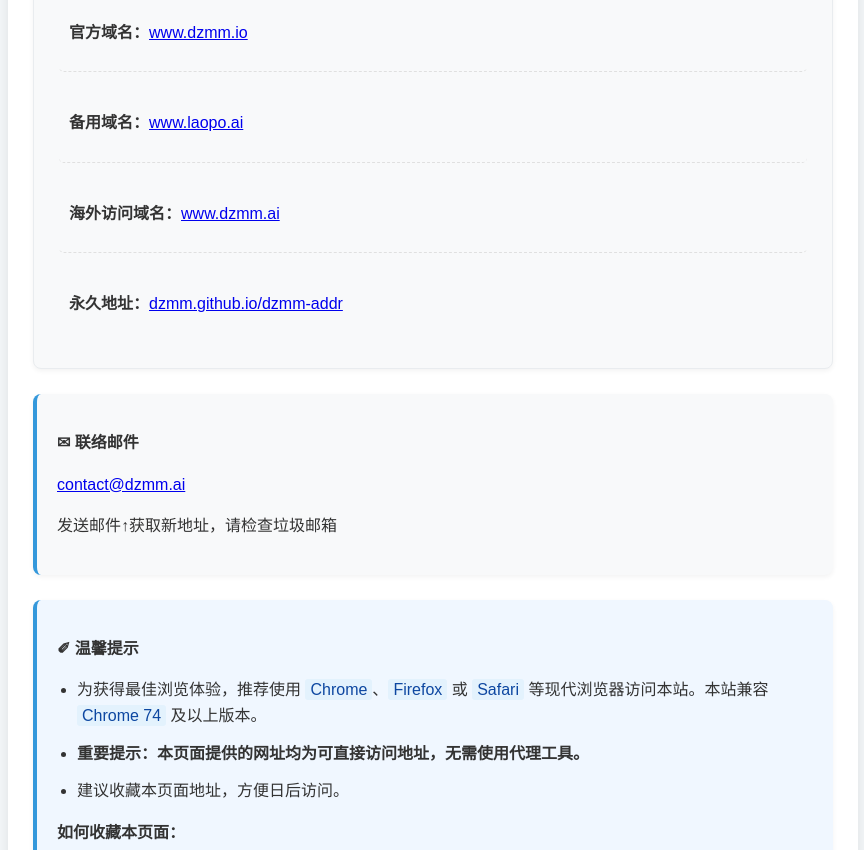
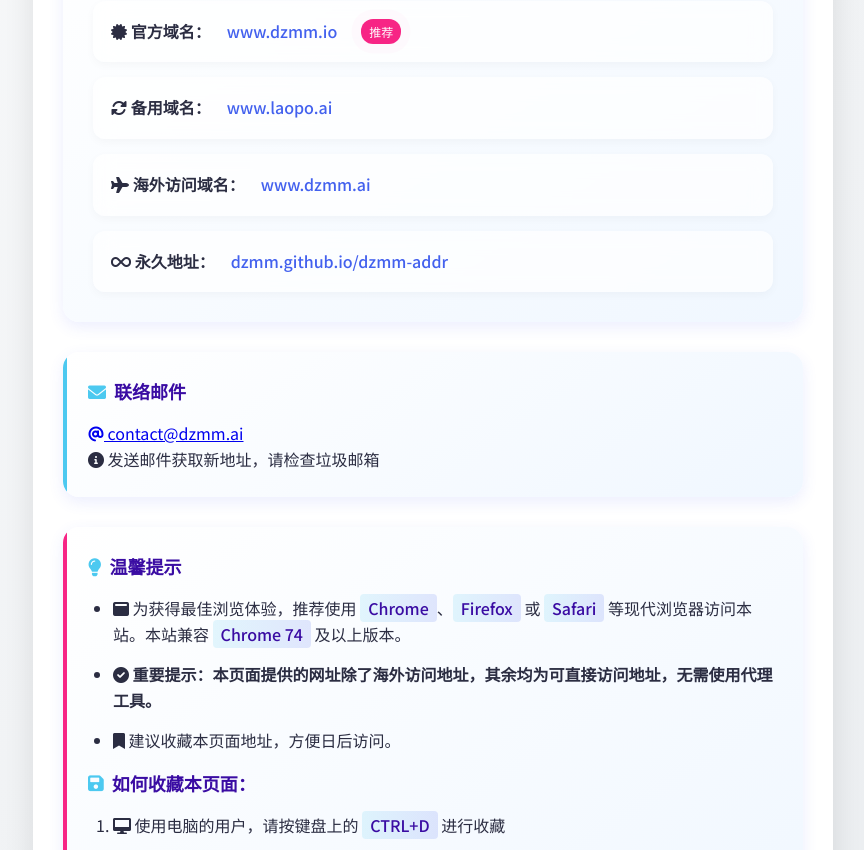
Before and after one commit to dzmm/dzmm-addr, a plain HTML site: page index.html in a window 1280 px wide. Shown: the part 292-1142 px from the top of the page, without its empty margins (207-1071 px from the left). Drawn offline with Linux system fonts and the light colour scheme.

Commit message:
美化网页界面：添加渐变背景、图标、动画效果和现代化设计元素

```diff
--- a/index.html
+++ b/index.html
@@ -4,200 +4,355 @@
     <meta charset="UTF-8">
     <meta name="viewport" content="width=device-width, initial-scale=1.0">
     <title>DZMM - 网址发布页</title>
+    <link rel="stylesheet" href="https://cdnjs.cloudflare.com/ajax/libs/font-awesome/6.0.0-beta3/css/all.min.css">
     <style>
-        body {
-            font-family: 'Arial', 'Microsoft YaHei', sans-serif;
-            line-height: 1.6;
+        @import url('https://fonts.googleapis.com/css2?family=Noto+Sans+SC:wght@300;400;500;700&display=swap');
+
+        :root {
+            --primary-color: #4361ee;
+            --primary-light: #4895ef;
+            --primary-dark: #3a0ca3;
+            --secondary-color: #f72585;
+            --text-color: #2b2d42;
+            --text-light: #8d99ae;
+            --bg-color: #f8f9fa;
+            --card-bg: #ffffff;
+            --accent-color: #4cc9f0;
+        }
+
+        * {
+            box-sizing: border-box;
             margin: 0;
             padding: 0;
-            background-color: #f5f8fa;
-            color: #333;
         }
+
+        body {
+            font-family: 'Noto Sans SC', 'Microsoft YaHei', sans-serif;
+            line-height: 1.6;
+            background: linear-gradient(135deg, #f8f9fa 0%, #e9ecef 100%);
+            color: var(--text-color);
+            min-height: 100vh;
+        }
+
         .container {
             max-width: 800px;
-            margin: 20px auto;
-            padding: 25px;
-            background-color: #fff;
-            box-shadow: 0 5px 15px rgba(0, 0, 0, 0.1);
-            border-radius: 8px;
-            margin-top: 20px;
-            margin-bottom: 20px;
+            margin: 40px auto;
+            padding: 30px;
+            background-color: var(--card-bg);
+            box-shadow: 0 10px 30px rgba(0, 0, 0, 0.1);
+            border-radius: 16px;
+            position: relative;
+            overflow: hidden;
         }
+
+        .container::before {
+            content: '';
+            position: absolute;
+            top: 0;
+            left: 0;
+            width: 100%;
+            height: 6px;
+            background: linear-gradient(90deg, var(--primary-color), var(--secondary-color));
+        }
+
         header {
             text-align: center;
-            padding: 20px 0;
-            border-bottom: 1px solid #eee;
-            margin-bottom: 25px;
+            padding: 10px 0 30px;
+            position: relative;
         }
+
+        header::after {
+            content: '';
+            position: absolute;
+            bottom: 0;
+            left: 50%;
+            transform: translateX(-50%);
+            width: 100px;
+            height: 3px;
+            background: linear-gradient(90deg, var(--primary-color), var(--secondary-color));
+            border-radius: 3px;
+        }
+
         h1 {
-            color: #2c3e50;
+            color: var(--primary-dark);
             margin: 0;
-            font-size: 32px;
-            font-weight: 600;
+            font-size: 36px;
+            font-weight: 700;
+            letter-spacing: 0.5px;
+            position: relative;
+            display: inline-block;
         }
+
         .site-title {
-            font-size: 24px;
-            color: #3498db;
-            margin-bottom: 15px;
+            font-size: 22px;
+            color: var(--primary-color);
+            margin: 25px 0 15px;
             text-align: center;
             font-weight: 600;
+            display: flex;
+            align-items: center;
+            justify-content: center;
+            gap: 8px;
         }
+
+        .site-title i {
+            color: var(--secondary-color);
+        }
+
         .content {
             padding: 20px 0;
         }
+
         .address-box {
-            background-color: #f8f9fa;
-            border: 1px solid #e9ecef;
-            border-radius: 8px;
-            padding: 25px;
-            margin-bottom: 25px;
-            box-shadow: 0 2px 5px rgba(0,0,0,0.05);
+            background: linear-gradient(145deg, #ffffff, #f0f7ff);
+            border-radius: 16px;
+            padding: 30px;
+            margin-bottom: 30px;
+            box-shadow: 0 5px 15px rgba(65, 84, 241, 0.1);
+            position: relative;
         }
+
         .address-item {
-            margin-bottom: 12px;
-            padding: 10px;
-            border-bottom: 1px dashed #e0e0e0;
-            transition: background-color 0.3s;
-            border-radius: 5px;
+            margin-bottom: 15px;
+            padding: 15px;
+            border-radius: 12px;
+            background: rgba(255, 255, 255, 0.7);
+            backdrop-filter: blur(10px);
+            box-shadow: 0 3px 10px rgba(0, 0, 0, 0.03);
+            transition: all 0.3s ease;
+            border-left: 3px solid transparent;
         }
+
         .address-item:hover {
-            background-color: #f0f7ff;
+            transform: translateY(-3px);
+            background: rgba(255, 255, 255, 0.9);
+            border-left: 3px solid var(--primary-color);
+            box-shadow: 0 8px 20px rgba(65, 84, 241, 0.15);
         }
+
         .address-item:last-child {
-            border-bottom: none;
             margin-bottom: 0;
         }
+
+        .address-item p {
+            display: flex;
+            align-items: center;
+            gap: 8px;
+            margin: 0;
+        }
+
+        .address-item a {
+            color: var(--primary-color);
+            text-decoration: none;
+            font-weight: 500;
+            transition: all 0.2s;
+            padding: 3px 8px;
+            border-radius: 4px;
+        }
+
+        .address-item a:hover {
+            background-color: rgba(67, 97, 238, 0.1);
+            color: var(--primary-dark);
+        }
+
         .btn {
-            display: inline-block;
+            display: inline-flex;
+            align-items: center;
+            gap: 8px;
             padding: 12px 25px;
-            background-color: #3498db;
+            background: linear-gradient(45deg, var(--primary-color), var(--primary-light));
             color: #fff;
             text-decoration: none;
             border-radius: 30px;
-            font-weight: bold;
+            font-weight: 500;
             transition: all 0.3s;
-            box-shadow: 0 2px 5px rgba(0,0,0,0.1);
+            box-shadow: 0 4px 12px rgba(67, 97, 238, 0.3);
         }
+
         .btn:hover {
-            background-color: #2980b9;
+            background: linear-gradient(45deg, var(--primary-dark), var(--primary-color));
             transform: translateY(-2px);
-            box-shadow: 0 4px 8px rgba(0,0,0,0.15);
+            box-shadow: 0 6px 15px rgba(67, 97, 238, 0.4);
         }
+
         .contact {
-            margin: 25px 0;
-            padding: 20px;
-            background-color: #f8f9fa;
-            border-radius: 8px;
-            border-left: 4px solid #3498db;
-            box-shadow: 0 2px 5px rgba(0,0,0,0.05);
+            margin: 30px 0;
+            padding: 25px;
+            background: linear-gradient(145deg, #ffffff, #f0f7ff);
+            border-radius: 16px;
+            box-shadow: 0 5px 15px rgba(65, 84, 241, 0.1);
+            position: relative;
+            overflow: hidden;
         }
+
+        .contact::before {
+            content: '';
+            position: absolute;
+            top: 0;
+            left: 0;
+            width: 4px;
+            height: 100%;
+            background: var(--accent-color);
+        }
+
         .tips {
-            margin: 25px 0;
-            padding: 20px;
-            background-color: #f0f7ff;
-            border-radius: 8px;
-            border-left: 4px solid #3498db;
-            box-shadow: 0 2px 5px rgba(0,0,0,0.05);
+            margin: 30px 0;
+            padding: 25px;
+            background: linear-gradient(145deg, #ffffff, #f0f7ff);
+            border-radius: 16px;
+            box-shadow: 0 5px 15px rgba(65, 84, 241, 0.1);
+            position: relative;
+            overflow: hidden;
         }
+
+        .tips::before {
+            content: '';
+            position: absolute;
+            top: 0;
+            left: 0;
+            width: 4px;
+            height: 100%;
+            background: var(--secondary-color);
+        }
+
         .tips ul, .tips ol {
-            padding-left: 20px;
+            padding-left: 25px;
             margin: 15px 0;
         }
+
         .tips li {
-            margin-bottom: 12px;
+            margin-bottom: 15px;
+            position: relative;
         }
+
         .tips li:last-child {
             margin-bottom: 0;
         }
+
         .highlight {
-            background-color: #e3f2fd;
-            color: #0d47a1;
-            padding: 2px 5px;
-            border-radius: 3px;
+            background: linear-gradient(90deg, rgba(76, 201, 240, 0.15), rgba(67, 97, 238, 0.15));
+            color: var(--primary-dark);
+            padding: 2px 8px;
+            border-radius: 4px;
             font-weight: 500;
         }
-        .label {
-            display: inline-block;
-            padding: 2px 8px;
-            font-size: 12px;
-            color: #fff;
-            background-color: #f5222d;
-            border-radius: 3px;
-            margin-left: 5px;
-            vertical-align: middle;
+
+        .section-title {
+            display: flex;
+            align-items: center;
+            gap: 8px;
+            color: var(--primary-dark);
+            font-weight: 600;
+            font-size: 18px;
+            margin-bottom: 15px;
         }
+
+        .section-title i {
+            color: var(--accent-color);
+        }
+
         footer {
             text-align: center;
-            margin-top: 30px;
+            margin-top: 40px;
             padding: 20px 0;
-            color: #666;
+            color: var(--text-light);
             font-size: 14px;
-            border-top: 1px solid #eee;
+            border-top: 1px solid rgba(0, 0, 0, 0.05);
         }
+
         @media (max-width: 768px) {
             .container {
-                margin: 10px;
+                margin: 15px;
                 width: auto;
-                padding: 15px;
+                padding: 20px;
             }
+
+            h1 {
+                font-size: 28px;
+            }
+
             .address-item p {
-                display: flex;
                 flex-direction: column;
                 align-items: flex-start;
             }
+
             .address-item strong {
                 margin-bottom: 5px;
             }
+        }
+
+        @keyframes pulse {
+            0% {
+                box-shadow: 0 0 0 0 rgba(247, 37, 133, 0.4);
+            }
+            70% {
+                box-shadow: 0 0 0 10px rgba(247, 37, 133, 0);
+            }
+            100% {
+                box-shadow: 0 0 0 0 rgba(247, 37, 133, 0);
+            }
+        }
+
+        .new-badge {
+            display: inline-block;
+            padding: 3px 8px;
+            font-size: 12px;
+            color: #fff;
+            background-color: var(--secondary-color);
+            border-radius: 12px;
+            margin-left: 8px;
+            vertical-align: middle;
+            animation: pulse 2s infinite;
         }
     </style>
 </head>
 <body>
     <div class="container">
         <header>
-            <h1>DZMM 网址发布页</h1>
+            <h1><i class="fas fa-globe"></i> DZMM 网址发布页</h1>
         </header>
 
         <div class="content">
             <div class="address-box">
-                <p class="site-title">访问地址</p>
+                <div class="site-title"><i class="fas fa-link"></i> 访问地址</div>
                 <div class="address-item">
-                    <p><strong>官方域名：</strong><a href="https://www.dzmm.io" target="_blank">www.dzmm.io</a></p>
+                    <p><strong><i class="fas fa-certificate"></i> 官方域名：</strong><a href="https://www.dzmm.io" target="_blank">www.dzmm.io</a><span class="new-badge">推荐</span></p>
                 </div>
                 <div class="address-item">
-                    <p><strong>备用域名：</strong><a href="https://www.laopo.ai" target="_blank">www.laopo.ai</a></p>
+                    <p><strong><i class="fas fa-sync-alt"></i> 备用域名：</strong><a href="https://www.laopo.ai" target="_blank">www.laopo.ai</a></p>
                 </div>
                 <div class="address-item">
-                    <p><strong>海外访问域名：</strong><a href="https://www.dzmm.ai" target="_blank">www.dzmm.ai</a></p>
+                    <p><strong><i class="fas fa-plane"></i> 海外访问域名：</strong><a href="https://www.dzmm.ai" target="_blank">www.dzmm.ai</a></p>
                 </div>
                 <div class="address-item">
-                    <p><strong>永久地址：</strong><a href="https://dzmm.github.io/dzmm-addr" target="_blank">dzmm.github.io/dzmm-addr</a></p>
+                    <p><strong><i class="fas fa-infinity"></i> 永久地址：</strong><a href="https://dzmm.github.io/dzmm-addr" target="_blank">dzmm.github.io/dzmm-addr</a></p>
                 </div>
             </div>
 
             <div class="contact">
-                <p><strong>✉ 联络邮件</strong></p>
-                <p><a href="mailto:contact@dzmm.ai">contact@dzmm.ai</a></p>
-                <p>发送邮件↑获取新地址，请检查垃圾邮箱</p>
+                <div class="section-title"><i class="fas fa-envelope"></i> 联络邮件</div>
+                <p><a href="mailto:contact@dzmm.ai"><i class="fas fa-at"></i> contact@dzmm.ai</a></p>
+                <p><i class="fas fa-info-circle"></i> 发送邮件获取新地址，请检查垃圾邮箱</p>
             </div>
 
             <div class="tips">
-                <p><strong>✐ 温馨提示</strong></p>
+                <div class="section-title"><i class="fas fa-lightbulb"></i> 温馨提示</div>
                 <ul>
-                    <li>为获得最佳浏览体验，推荐使用 <span class="highlight">Chrome</span>、<span class="highlight">Firefox</span> 或 <span class="highlight">Safari</span> 等现代浏览器访问本站。本站兼容 <span class="highlight">Chrome 74</span> 及以上版本。</li>
-                    <li><strong>重要提示：本页面提供的网址均为可直接访问地址，无需使用代理工具。</strong></li>
-                    <li>建议收藏本页面地址，方便日后访问。</li>
+                    <li><i class="fas fa-window-maximize"></i> 为获得最佳浏览体验，推荐使用 <span class="highlight">Chrome</span>、<span class="highlight">Firefox</span> 或 <span class="highlight">Safari</span> 等现代浏览器访问本站。本站兼容 <span class="highlight">Chrome 74</span> 及以上版本。</li>
+                    <li><i class="fas fa-check-circle"></i> <strong>重要提示：本页面提供的网址除了海外访问地址，其余均为可直接访问地址，无需使用代理工具。</strong></li>
+                    <li><i class="fas fa-bookmark"></i> 建议收藏本页面地址，方便日后访问。</li>
                 </ul>
-                <p><strong>如何收藏本页面：</strong></p>
+                <div class="section-title"><i class="fas fa-save"></i> 如何收藏本页面：</div>
                 <ol>
-                    <li>使用电脑的用户，请按键盘上的 <span class="highlight">CTRL+D</span> 进行收藏</li>
-                    <li>苹果手机用户在浏览器点击分享图标，然后选择“添加到个人收藏”或“添加到主屏幕”</li>
-                    <li>安卓手机用户点击三点菜单，然后选择“添加到书签”或“添加到主屏幕”</li>
+                    <li><i class="fas fa-desktop"></i> 使用电脑的用户，请按键盘上的 <span class="highlight">CTRL+D</span> 进行收藏</li>
+                    <li><i class="fab fa-apple"></i> 苹果手机用户在浏览器点击分享图标，然后选择“添加到个人收藏”或“添加到主屏幕”</li>
+                    <li><i class="fab fa-android"></i> 安卓手机用户点击三点菜单，然后选择“添加到书签”或“添加到主屏幕”</li>
                 </ol>
             </div>
         </div>
 
         <footer>
-            <p>&copy; 2025 DZMM | 本页面所有内容仅供参考，请遵守当地法律法规</p>
+            <p><i class="far fa-copyright"></i> 2025 DZMM | 本页面所有内容仅供参考，请遵守当地法律法规</p>
         </footer>
     </div>
 </body>
```
